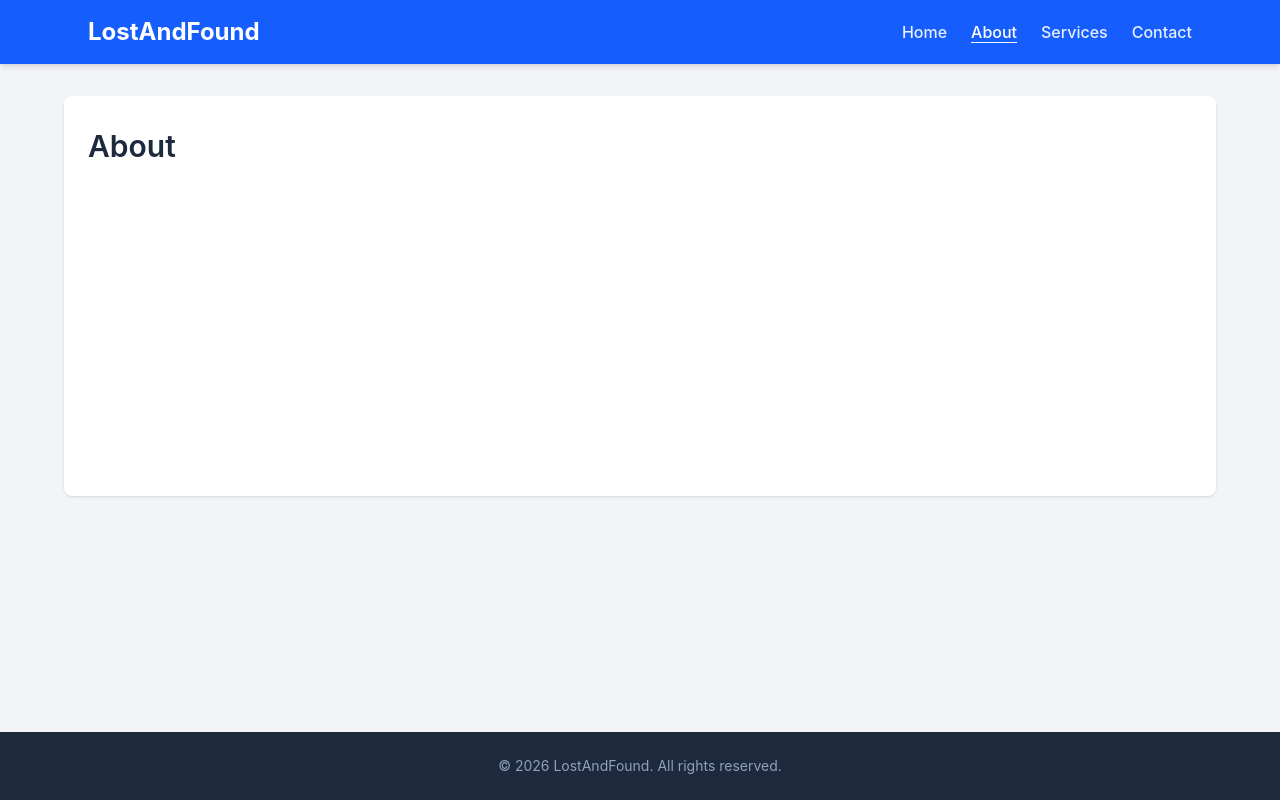
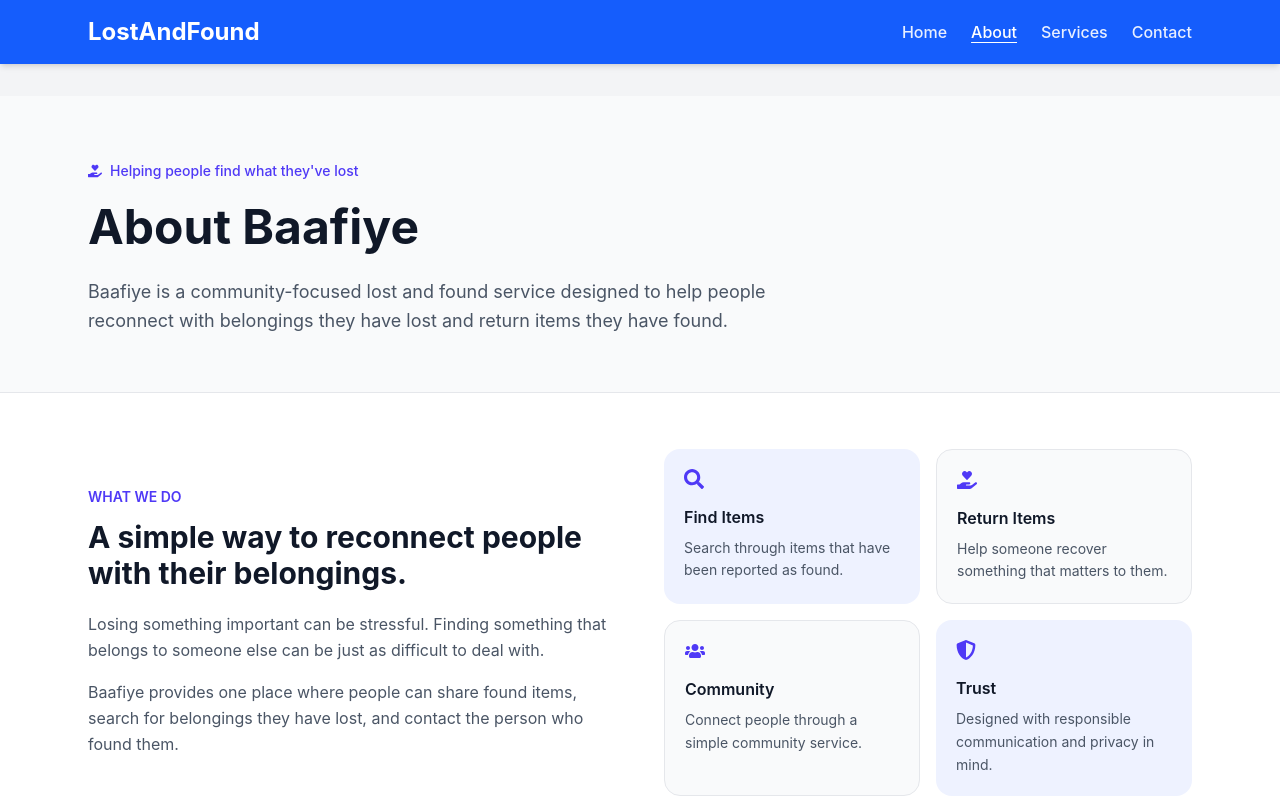
Before and after one commit to abdisalam-i9/Raadiye-platform, a React (Vite) app in the folder frontend/: page /about in a window 1280 px wide. Shown: the top 800 px of the page. Built offline with nearby package versions, Linux system fonts and the light colour scheme; the HTML template or start-up script is replaced by a standard one.

Commit message:
Waxaan sameeye abaout page

```diff
--- a/frontend/src/pages/About.jsx
+++ b/frontend/src/pages/About.jsx
@@ -1,7 +1,245 @@
-import Page from '../components/Page';
+import {
+  FaSearch,
+  FaHandHoldingHeart,
+  FaShieldAlt,
+  FaUsers,
+  FaCheckCircle,
+} from "react-icons/fa";
 
-function About() {
-  return <Page title="About" />;
-}
+const About = () => {
+  return (
+    <main className="bg-gray-50 min-h-screen">
+
+      {/* Hero */}
+      <section className="max-w-6xl mx-auto px-4 sm:px-6 pt-16 pb-14">
+        <div className="max-w-3xl">
+
+          <span className="inline-flex items-center gap-2 text-sm font-medium text-indigo-600 mb-4">
+            <FaHandHoldingHeart />
+            Helping people find what they've lost
+          </span>
+
+          <h1 className="text-3xl sm:text-4xl lg:text-5xl font-bold text-gray-900 leading-tight">
+            About Baafiye
+          </h1>
+
+          <p className="mt-5 text-base sm:text-lg text-gray-600 leading-relaxed">
+            Baafiye is a community-focused lost and found service designed
+            to help people reconnect with belongings they have lost and
+            return items they have found.
+          </p>
+
+        </div>
+      </section>
+
+
+      {/* What We Do */}
+      <section className="bg-white border-y border-gray-200">
+        <div className="max-w-6xl mx-auto px-4 sm:px-6 py-14">
+
+          <div className="grid grid-cols-1 lg:grid-cols-2 gap-12 items-center">
+
+            <div>
+              <p className="text-sm font-semibold text-indigo-600 mb-3">
+                WHAT WE DO
+              </p>
+
+              <h2 className="text-2xl sm:text-3xl font-bold text-gray-900">
+                A simple way to reconnect people with their belongings.
+              </h2>
+
+              <p className="mt-5 text-gray-600 leading-relaxed">
+                Losing something important can be stressful. Finding
+                something that belongs to someone else can be just as
+                difficult to deal with.
+              </p>
+
+              <p className="mt-4 text-gray-600 leading-relaxed">
+                Baafiye provides one place where people can share found
+                items, search for belongings they have lost, and contact
+                the person who found them.
+              </p>
+            </div>
+
+
+            <div className="grid grid-cols-1 sm:grid-cols-2 gap-4">
+
+              <div className="p-5 rounded-2xl bg-indigo-50">
+                <FaSearch className="text-indigo-600 text-xl mb-4" />
+
+                <h3 className="font-semibold text-gray-900">
+                  Find Items
+                </h3>
+
+                <p className="mt-2 text-sm text-gray-600 leading-relaxed">
+                  Search through items that have been reported as found.
+                </p>
+              </div>
+
+
+              <div className="p-5 rounded-2xl bg-gray-50 border border-gray-200">
+                <FaHandHoldingHeart className="text-indigo-600 text-xl mb-4" />
+
+                <h3 className="font-semibold text-gray-900">
+                  Return Items
+                </h3>
+
+                <p className="mt-2 text-sm text-gray-600 leading-relaxed">
+                  Help someone recover something that matters to them.
+                </p>
+              </div>
+
+
+              <div className="p-5 rounded-2xl bg-gray-50 border border-gray-200">
+                <FaUsers className="text-indigo-600 text-xl mb-4" />
+
+                <h3 className="font-semibold text-gray-900">
+                  Community
+                </h3>
+
+                <p className="mt-2 text-sm text-gray-600 leading-relaxed">
+                  Connect people through a simple community service.
+                </p>
+              </div>
+
+
+              <div className="p-5 rounded-2xl bg-indigo-50">
+                <FaShieldAlt className="text-indigo-600 text-xl mb-4" />
+
+                <h3 className="font-semibold text-gray-900">
+                  Trust
+                </h3>
+
+                <p className="mt-2 text-sm text-gray-600 leading-relaxed">
+                  Designed with responsible communication and privacy in mind.
+                </p>
+              </div>
+
+            </div>
+
+          </div>
+
+        </div>
+      </section>
+
+
+      {/* How It Works */}
+      <section className="max-w-6xl mx-auto px-4 sm:px-6 py-16">
+
+        <div className="text-center max-w-2xl mx-auto mb-10">
+
+          <p className="text-sm font-semibold text-indigo-600 mb-3">
+            HOW IT WORKS
+          </p>
+
+          <h2 className="text-2xl sm:text-3xl font-bold text-gray-900">
+            Simple for everyone
+          </h2>
+
+          <p className="mt-3 text-gray-600">
+            Baafiye keeps the process straightforward.
+          </p>
+
+        </div>
+
+
+        <div className="grid grid-cols-1 md:grid-cols-3 gap-6">
+
+          <div className="bg-white border border-gray-200 rounded-2xl p-6">
+            <div className="w-10 h-10 rounded-full bg-indigo-100 text-indigo-600 flex items-center justify-center font-bold mb-5">
+              01
+            </div>
+
+            <h3 className="font-semibold text-lg text-gray-900">
+              Someone finds an item
+            </h3>
+
+            <p className="mt-2 text-sm text-gray-600 leading-relaxed">
+              A person reports an item they found and provides the
+              necessary information.
+            </p>
+          </div>
+
+
+          <div className="bg-white border border-gray-200 rounded-2xl p-6">
+            <div className="w-10 h-10 rounded-full bg-indigo-100 text-indigo-600 flex items-center justify-center font-bold mb-5">
+              02
+            </div>
+
+            <h3 className="font-semibold text-lg text-gray-900">
+              Someone searches
+            </h3>
+
+            <p className="mt-2 text-sm text-gray-600 leading-relaxed">
+              People can browse and search for items they may have lost.
+            </p>
+          </div>
+
+
+          <div className="bg-white border border-gray-200 rounded-2xl p-6">
+            <div className="w-10 h-10 rounded-full bg-indigo-100 text-indigo-600 flex items-center justify-center font-bold mb-5">
+              03
+            </div>
+
+            <h3 className="font-semibold text-lg text-gray-900">
+              They reconnect
+            </h3>
+
+            <p className="mt-2 text-sm text-gray-600 leading-relaxed">
+              The finder and owner can communicate and arrange the return.
+            </p>
+          </div>
+
+        </div>
+
+      </section>
+
+
+      {/* Mission */}
+      <section className="bg-indigo-600">
+        <div className="max-w-4xl mx-auto px-4 sm:px-6 py-14 text-center">
+
+          <FaHandHoldingHeart className="mx-auto text-white text-3xl mb-5" />
+
+          <h2 className="text-2xl sm:text-3xl font-bold text-white">
+            Our Mission
+          </h2>
+
+          <p className="mt-4 text-indigo-100 text-base sm:text-lg leading-relaxed">
+            To make lost and found easier, more accessible, and more
+            useful for communities by giving people a simple place to
+            help one another.
+          </p>
+
+        </div>
+      </section>
+
+
+      {/* Closing */}
+      <section className="max-w-6xl mx-auto px-4 sm:px-6 py-14">
+
+        <div className="flex flex-col sm:flex-row items-start sm:items-center gap-4">
+
+          <div className="w-11 h-11 rounded-full bg-green-100 flex items-center justify-center flex-shrink-0">
+            <FaCheckCircle className="text-green-600" />
+          </div>
+
+          <div>
+            <h3 className="font-semibold text-gray-900">
+              Every returned item matters.
+            </h3>
+
+            <p className="mt-1 text-sm text-gray-600">
+              A small act of honesty can make a big difference to someone.
+            </p>
+          </div>
+
+        </div>
+
+      </section>
+
+    </main>
+  );
+};
 
 export default About;
```
